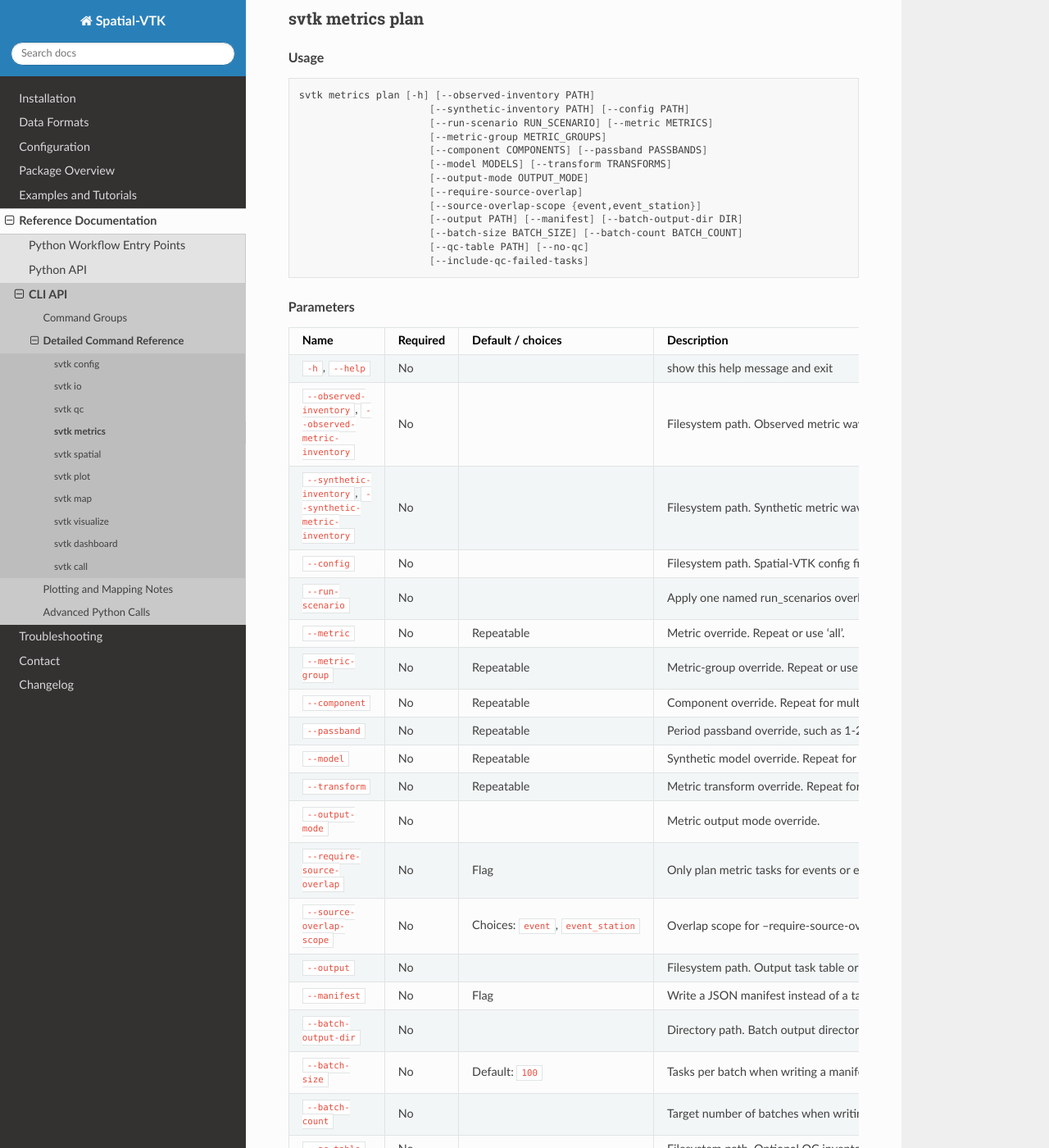
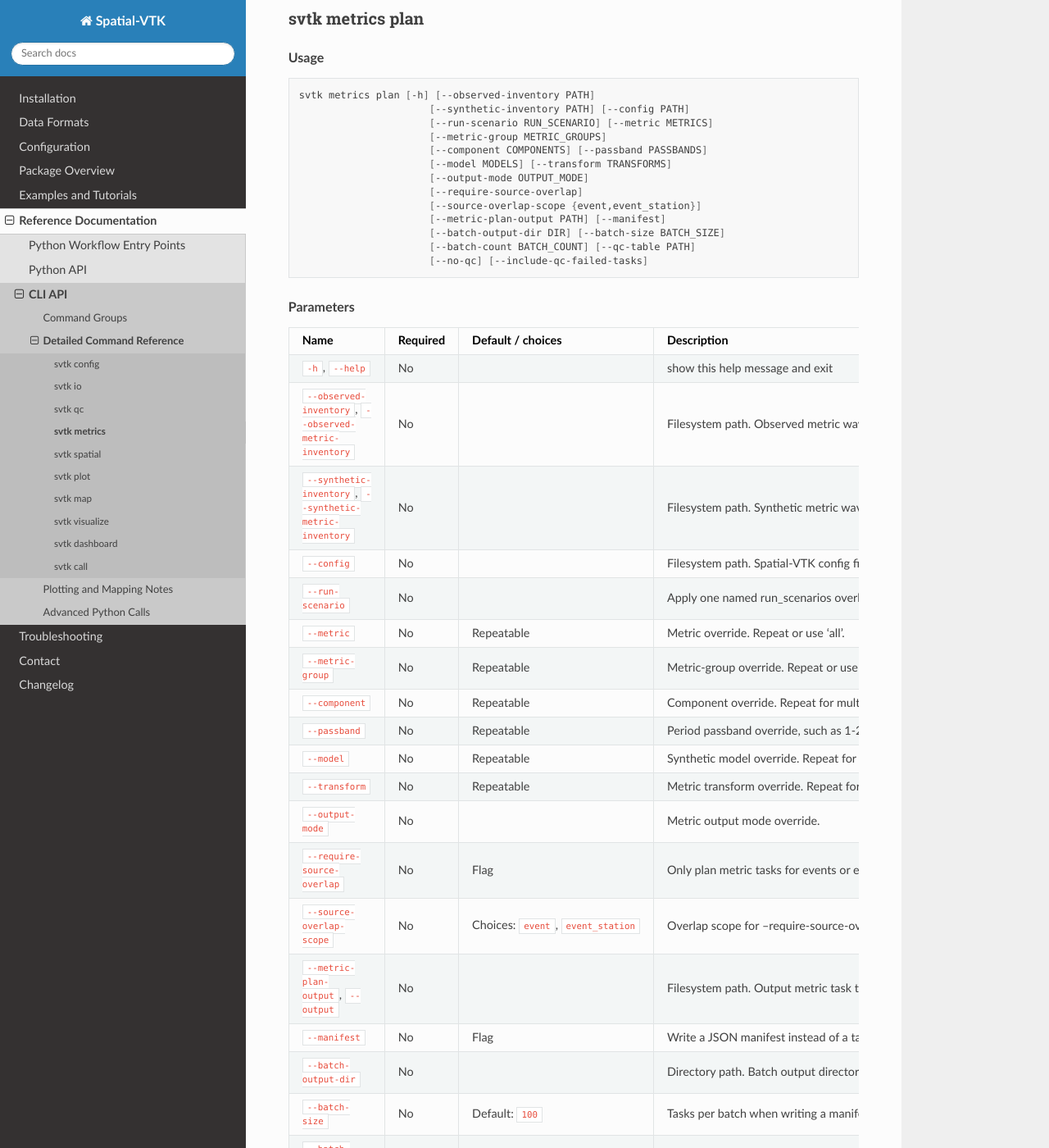
Before and after one commit to bcbirkel/spatial-vtk, a Sphinx documentation site: the page built from docs/reference/cli/metrics.rst, in a window 1280 px wide and 1400 px high, scrolled down 6016 px. Shown: the whole window at 82% size. Built offline with Sphinx 7.4.7 and the Read the Docs theme 3.1.0, drawn with Linux system fonts in a browser that asks for light colours.

Commit message:
Clarify metric plan output CLI flag

```diff
--- a/docs/changelog.rst
+++ b/docs/changelog.rst
@@ -87,6 +87,9 @@ Changelog
     ``svtk metrics merge-batches`` now expose ``--metric-manifest`` for the
     workflow manifest, and ``merge-batches`` exposes ``--metric-rows-output``
     for the merged metric rows table while preserving legacy aliases.
+  - ``svtk metrics plan`` now exposes ``--metric-plan-output`` for its task
+    table or manifest destination while preserving ``--output`` as a legacy
+    alias.
   - This lets notebooks, generated workers, Slurm scripts, and lightweight
     Python drivers resolve registered outputs from one explicit config file
     without first activating global config state.
--- a/docs/reference/cli/metrics.rst
+++ b/docs/reference/cli/metrics.rst
@@ -444,10 +444,10 @@ svtk metrics plan
                          [--output-mode OUTPUT_MODE]
                          [--require-source-overlap]
                          [--source-overlap-scope {event,event_station}]
-                         [--output PATH] [--manifest] [--batch-output-dir DIR]
-                         [--batch-size BATCH_SIZE] [--batch-count BATCH_COUNT]
-                         [--qc-table PATH] [--no-qc]
-                         [--include-qc-failed-tasks]
+                         [--metric-plan-output PATH] [--manifest]
+                         [--batch-output-dir DIR] [--batch-size BATCH_SIZE]
+                         [--batch-count BATCH_COUNT] [--qc-table PATH]
+                         [--no-qc] [--include-qc-failed-tasks]
 
 .. rubric:: Parameters
 
@@ -515,10 +515,10 @@ svtk metrics plan
      - No
      - Choices: ``event``, ``event_station``
      - Overlap scope for --require-source-overlap.
-   * - ``--output``
+   * - ``--metric-plan-output``, ``--output``
      - No
      -
-     - Filesystem path. Output task table or manifest path. Defaults to configured output table 'metric_manifest' with --manifest, otherwise 'metric_tasks'.
+     - Filesystem path. Output metric task table or manifest path. Defaults to configured output table 'metric_manifest' with --manifest, otherwise 'metric_tasks'. Prefer --metric-plan-output; --output is a legacy alias.
    * - ``--manifest``
      - No
      - Flag
```
Also changed, not shown: 2 other files.
